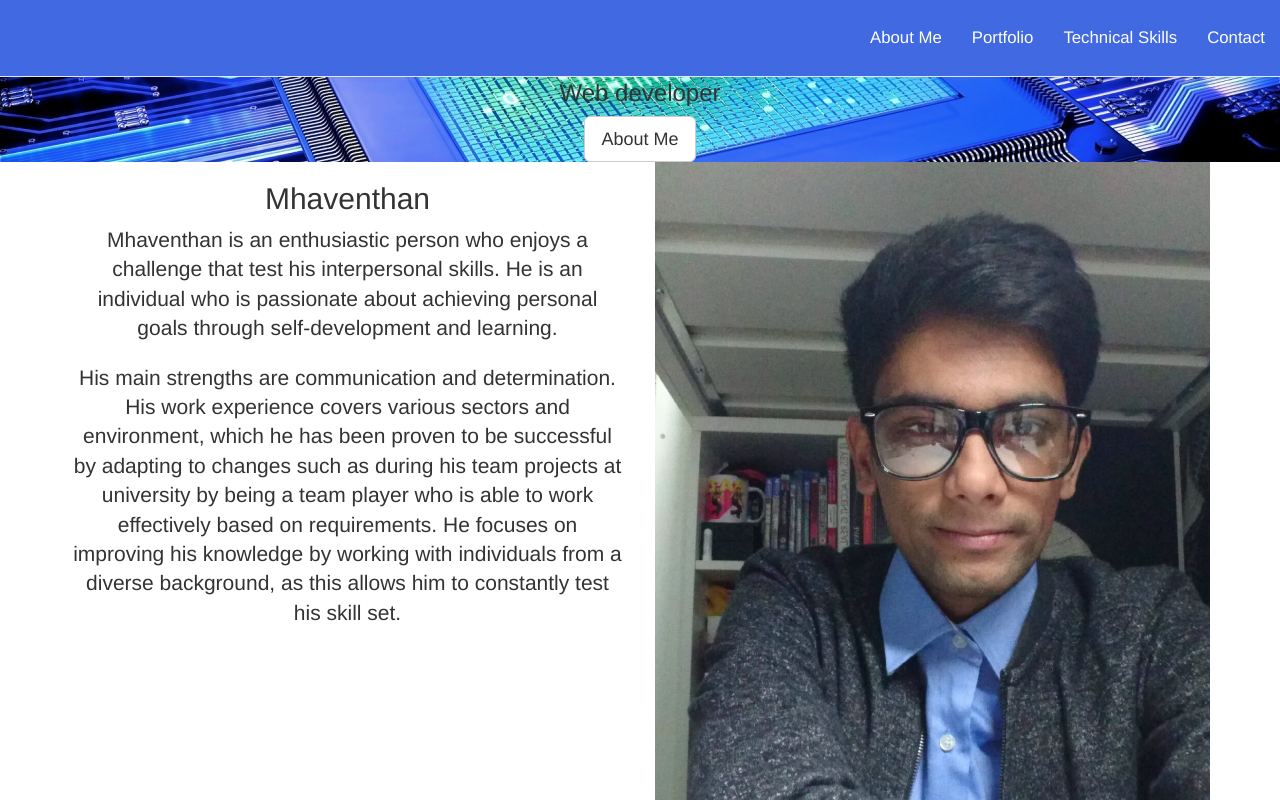
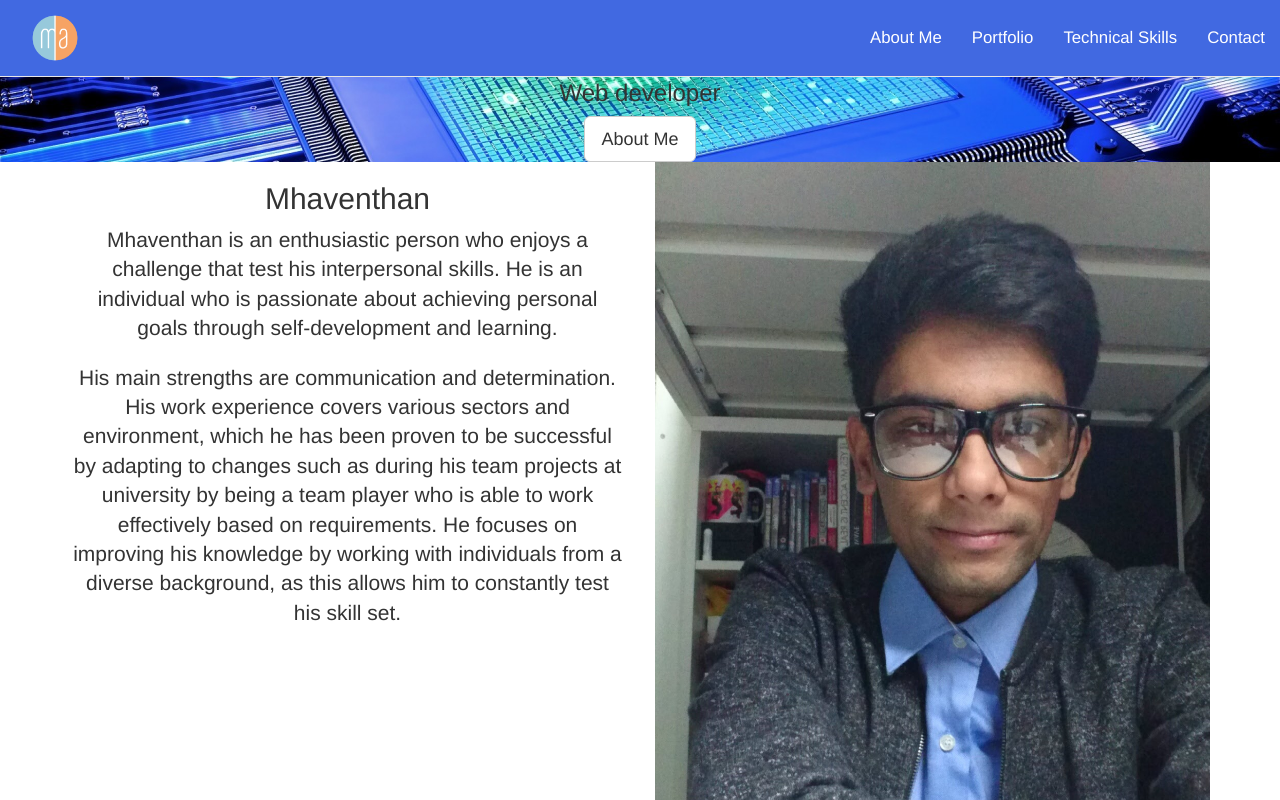
Before and after one commit to Mhaventhan/Portfolio, a plain HTML site: page index.html in a window 1280 px wide. Shown: the top 800 px of the page. Drawn offline with nearby package versions, Linux system fonts and the light colour scheme.

Commit message:
nav bar logo has been implemented

```diff
--- a/index.html
+++ b/index.html
@@ -20,7 +20,7 @@
             <span class="icon-bar"></span>
           </button>
           <a class="navbar-logo" href="#">
-            <!-- <img src="Images/Ma.png" alt="Initials Logo">  -->
+            <img src="Images/Ma.png" alt="Initials Logo">
         </a>
         </div>
         <div class="collapse navbar-collapse" id="navbar-collapse-main">
--- a/style.css
+++ b/style.css
@@ -7,7 +7,11 @@
   min-height: 55px;
   padding: 0 15px 5px;
 }
+.navbar-logo img{
+  width: 50px;
+  height: 50px;
 
+}
 .navbar-default .navbar-nav li a{
   color: white;
 }
```
